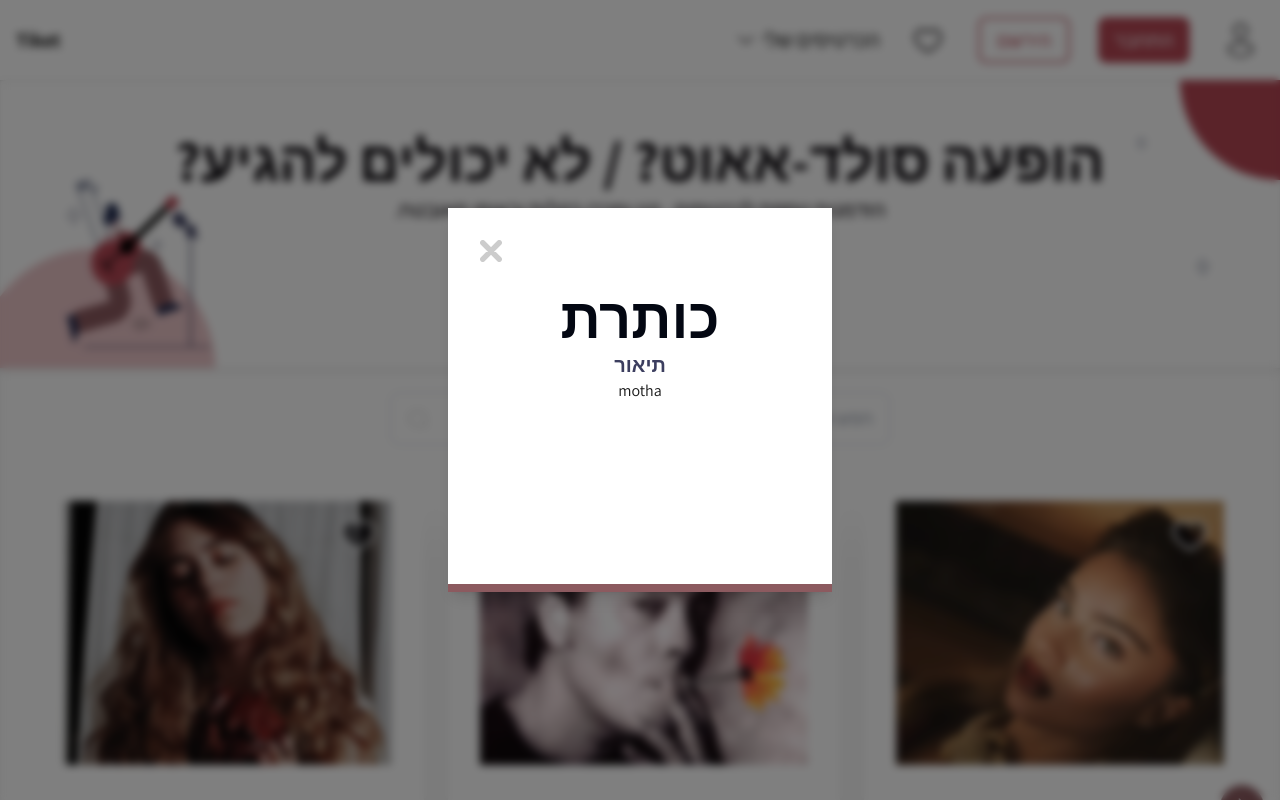
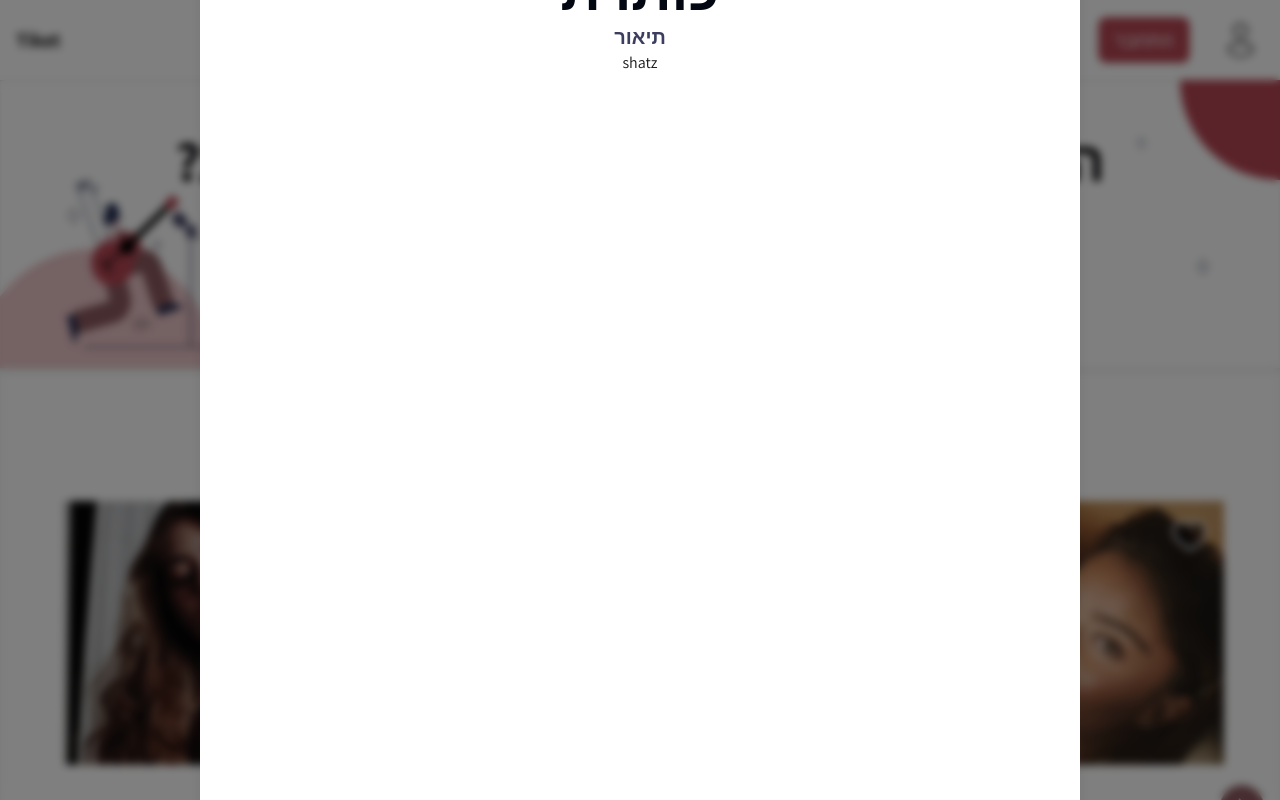
Before and after one commit to tiketuser/Tiket, a Next.js app: page / in a window 1280 px wide. Both pictures are taken after a click on the button "קנה". Shown: the top 800 px of the page. Built offline with nearby package versions, Linux system fonts and the light colour scheme.

Commit message:
continuing checkout dialog

```diff
--- /dev/null
+++ b/app/components/Dialogs/CheckoutDialog/CheckoutDialog.tsx
@@ -0,0 +1,23 @@
+import AdjustableDialog from "../AdjustableDialog/AdjustableDialog";
+import MinimalCard from "../../MinimalCard/MinimalCard";
+
+interface CheckoutDialogInterface {
+    isOpen: boolean;
+    onClose: () => void;
+}
+
+const CheckoutDialog: React.FC<CheckoutDialogInterface> = ({
+    isOpen, onClose
+}) => {
+    return (
+        <AdjustableDialog
+            isOpen={isOpen}
+            onClose={onClose}
+            width="w-[880px]"
+            height="h-[1040px]">
+            <p>shatz</p>
+        </AdjustableDialog>
+    );
+};
+
+export default CheckoutDialog;
--- a/app/components/Dialogs/PaymentDialogs/PaymentDialog.tsx
+++ /dev/null
@@ -1,18 +0,0 @@
-import AdjustableDialog from "../AdjustableDialog/AdjustableDialog";
-
-interface PaymentDialogInterface {
-    isOpen: boolean;
-    onClose: () => void;
-}
-
-const PaymentDialog: React.FC<PaymentDialogInterface> = ({
-    isOpen, onClose
-}) => {
-    return (
-        <AdjustableDialog isOpen={isOpen} onClose={onClose}>
-            <p>motha</p>
-        </AdjustableDialog>
-    );
-};
-
-export default PaymentDialog;
--- a/app/components/HeroSection/HeroSection.tsx
+++ b/app/components/HeroSection/HeroSection.tsx
@@ -4,7 +4,7 @@ import { useState } from "react";
 import Image from "next/image";
 
 import UploadTicketDialog from "../Dialogs/UploadTicketDialog/UploadTicketDialog";
-import PaymentDialog from "../Dialogs/PaymentDialogs/PaymentDialog";
+import CheckoutDialog from "../Dialogs/CheckoutDialog/CheckoutDialog";
 
 import SecondaryHalfCircle from "../../../public/images/Home Page/Web/Secondary Half Circle.svg";
 import Eclipse from "../../../public/images/Home Page/Web/Ellipse 13.svg";
@@ -13,7 +13,7 @@ import GuitarThing from "../../../public/images/Home Page/Web/Guitar Thing.svg";
 
 const HeroSection = () => {
   const [isUploadTicketDialogOpen, setUploadTicketDialogOpen] = useState(false);
-  const [isPaymentDialogOpen, setPaymentDialogOpen] = useState(false);
+  const [isCheckoutDialogOpen, setCheckoutDialogOpen] = useState(false);
 
   return (
     <>
@@ -29,7 +29,7 @@ const HeroSection = () => {
 
           <div className="flex justify-center gap-4 sm:gap-8 md:gap-9 lg:gap-10">
             <button className="btn btn-primary text-heading-5-desktop w-[100px] h-[50px] sm:w-28 sm:h-16 text-gray-50 font-regular sm:text-heading-4-desktop scale-[0.87] sm:scale-90 md:scale-95 lg:scale-100 "
-              onClick={() => setPaymentDialogOpen(true)}>
+              onClick={() => setCheckoutDialogOpen(true)}>
               קנה
             </button>
             <button className="btn btn-secondary border-primary border-[2px] bg-white text-primary  text-heading-5-desktop w-[107px] h-[50px] sm:w-28 sm:h-16 font-regular sm:text-heading-4-desktop scale-[0.87] sm:scale-90 md:scale-95 lg:scale-100 "
@@ -71,7 +71,7 @@ const HeroSection = () => {
       </div>
 
       <UploadTicketDialog isOpen={isUploadTicketDialogOpen} onClose={() => setUploadTicketDialogOpen(false)}/>
-      <PaymentDialog isOpen={isPaymentDialogOpen} onClose={() => setPaymentDialogOpen(false)}/>
+      <CheckoutDialog isOpen={isCheckoutDialogOpen} onClose={() => setCheckoutDialogOpen(false)}/>
     </>
   );
 };
```
